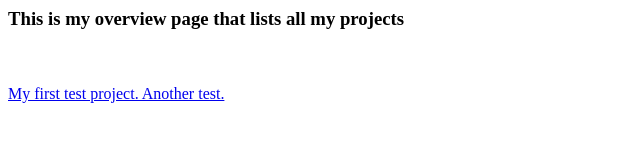
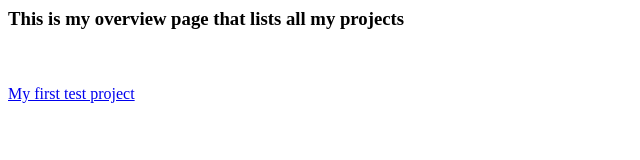
Before and after one commit to amelieRosso/amelieRosso.github.io, a plain HTML site: page index.html in a window 1280 px wide. Shown: the whole page, without its empty margins (0-640 px from the left). Drawn offline with Linux system fonts and the light colour scheme.

Commit message:
small update

```diff
--- a/index.html
+++ b/index.html
@@ -4,7 +4,7 @@
     <h3>This is my overview page that lists all my projects</h3>
     <br/>
     <br/>
-    <a href="./test/index.html">My first test project. Another test.</a>
+    <a href="./test/index.html">My first test project</a>
     <br/>
     <br/>
 </body>
```
